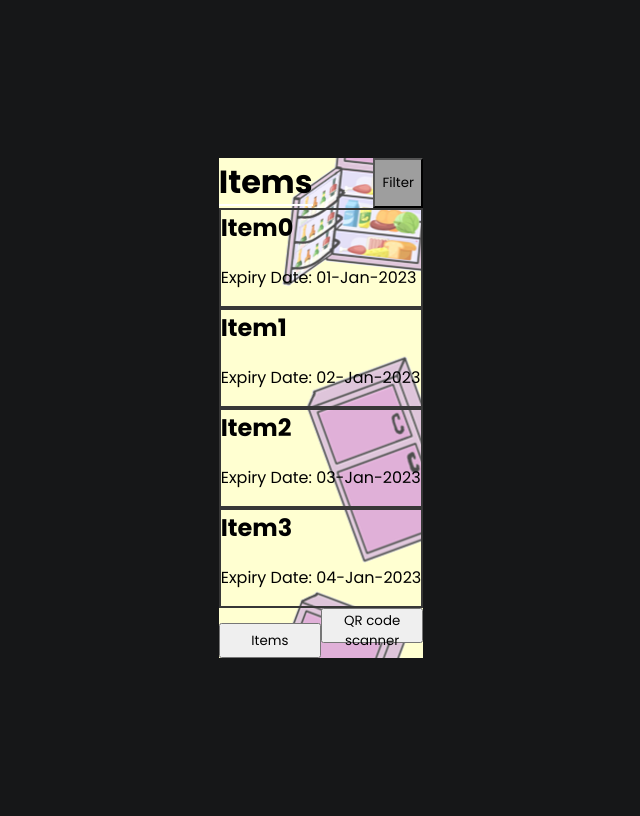
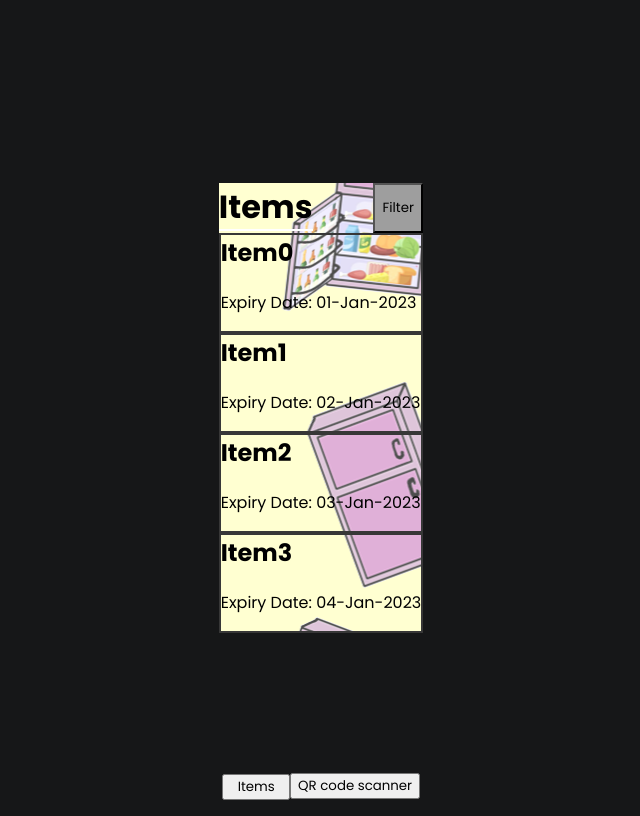
Before and after one commit to ChongWeiJie29/Lifehack22, a React (Create React App) app in the folder new-app-1/: page /itemslist in a window 1280 px wide. Shown: the whole page, without its empty margins (319-959 px from the left). Built offline with nearby package versions, Linux system fonts and the light colour scheme; grey boxes are pictures that could not be loaded.

Commit message:
changed tabs

```diff
--- a/new-app-1/src/pages/itemslist/itemslist.js
+++ b/new-app-1/src/pages/itemslist/itemslist.js
@@ -42,9 +42,9 @@ function Itemslist() {
         </div>
       </div>
       <div class="tab">
-        <button class="tablinks">Items</button>
+        <button id="item_tab">Items</button>
         <Link to="../scanner">
-          <button class="tablinks">QR code scanner</button>
+          <button id="QR_tab">QR code scanner</button>
         </Link>
       </div>
     </div>
--- a/new-app-1/src/styles/itemlist.css
+++ b/new-app-1/src/styles/itemlist.css
@@ -67,16 +67,20 @@
   background-color: rgba(0, 0, 0, 0.4);
 }
 
-.tabs {
+.tab {
   position: fixed;
   bottom: 0;
-  display: board;
+  display: inline;
   flex-wrap: wrap;
 }
 
-.tablinks {
+#item_tab {
   text-align: center;
-  width: 50%;
-  height: 35px;
-  border: 5px 0px 5px 0px;
+  margin-left: 2%;
+  width: 37%;
 }
+
+#QR_tab {
+  margin-right: -10%;
+  float: right;
+}
```
Lines whose indentation alone changed are shown as unchanged.
